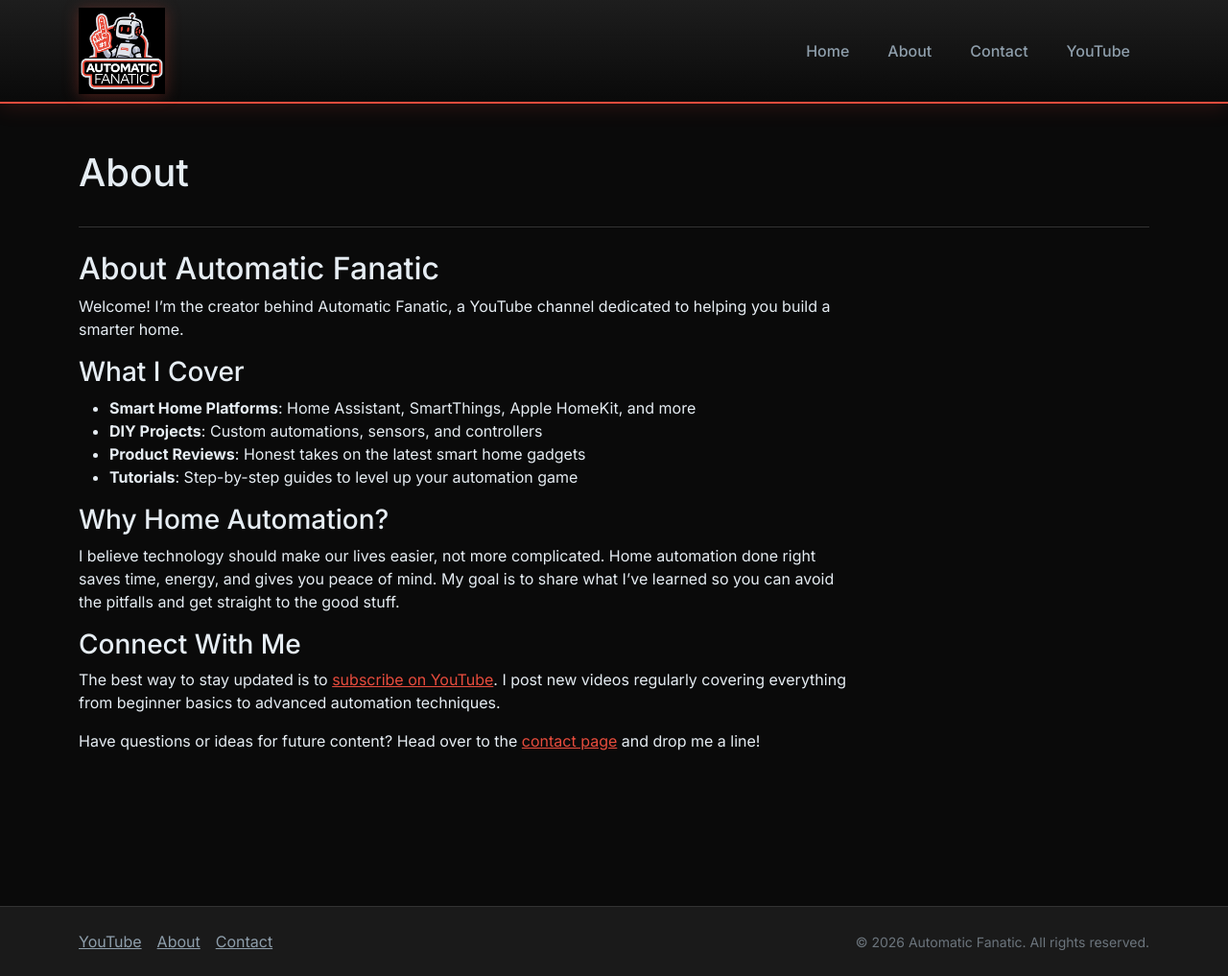
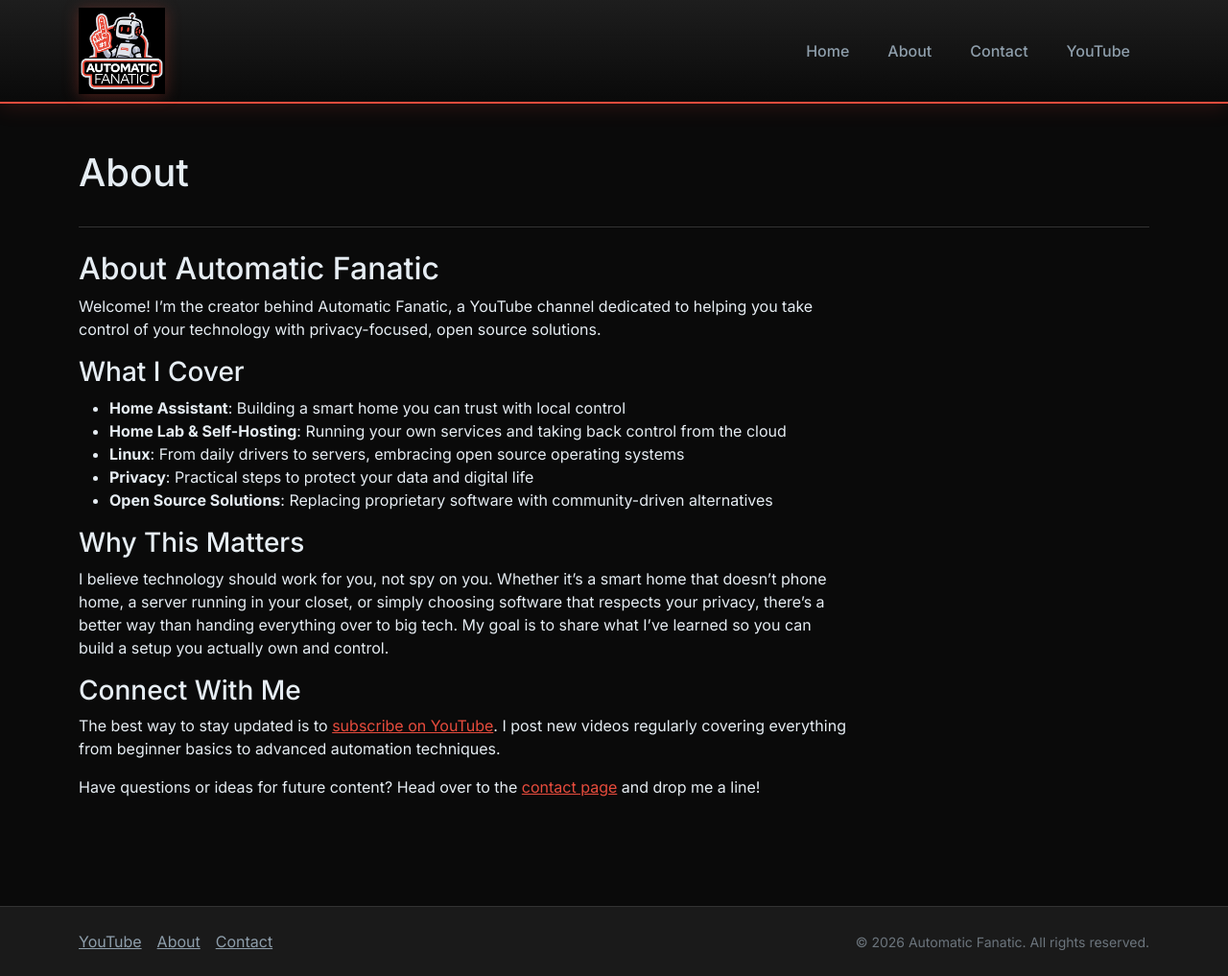
Before and after one commit to danielnolan/automatic-fanatic, a Jekyll site: the page built from about.md, in a window 1280 px wide and 1017 px high. Shown: the whole window at 96% size. Built offline with Jekyll 4.4.1, drawn with Linux system fonts in a browser that asks for light colours.

Commit message:
Update about

```diff
--- a/about.md
+++ b/about.md
@@ -6,18 +6,19 @@
 
 ## About Automatic Fanatic
 
-Welcome! I'm the creator behind Automatic Fanatic, a YouTube channel dedicated to helping you build a smarter home.
+Welcome! I'm the creator behind Automatic Fanatic, a YouTube channel dedicated to helping you take control of your technology with privacy-focused, open source solutions.
 
 ### What I Cover
 
-- **Smart Home Platforms**: Home Assistant, SmartThings, Apple HomeKit, and more
-- **DIY Projects**: Custom automations, sensors, and controllers
-- **Product Reviews**: Honest takes on the latest smart home gadgets
-- **Tutorials**: Step-by-step guides to level up your automation game
+- **Home Assistant**: Building a smart home you can trust with local control
+- **Home Lab & Self-Hosting**: Running your own services and taking back control from the cloud
+- **Linux**: From daily drivers to servers, embracing open source operating systems
+- **Privacy**: Practical steps to protect your data and digital life
+- **Open Source Solutions**: Replacing proprietary software with community-driven alternatives
 
-### Why Home Automation?
+### Why This Matters
 
-I believe technology should make our lives easier, not more complicated. Home automation done right saves time, energy, and gives you peace of mind. My goal is to share what I've learned so you can avoid the pitfalls and get straight to the good stuff.
+I believe technology should work for you, not spy on you. Whether it's a smart home that doesn't phone home, a server running in your closet, or simply choosing software that respects your privacy, there's a better way than handing everything over to big tech. My goal is to share what I've learned so you can build a setup you actually own and control.
 
 ### Connect With Me
 
```
